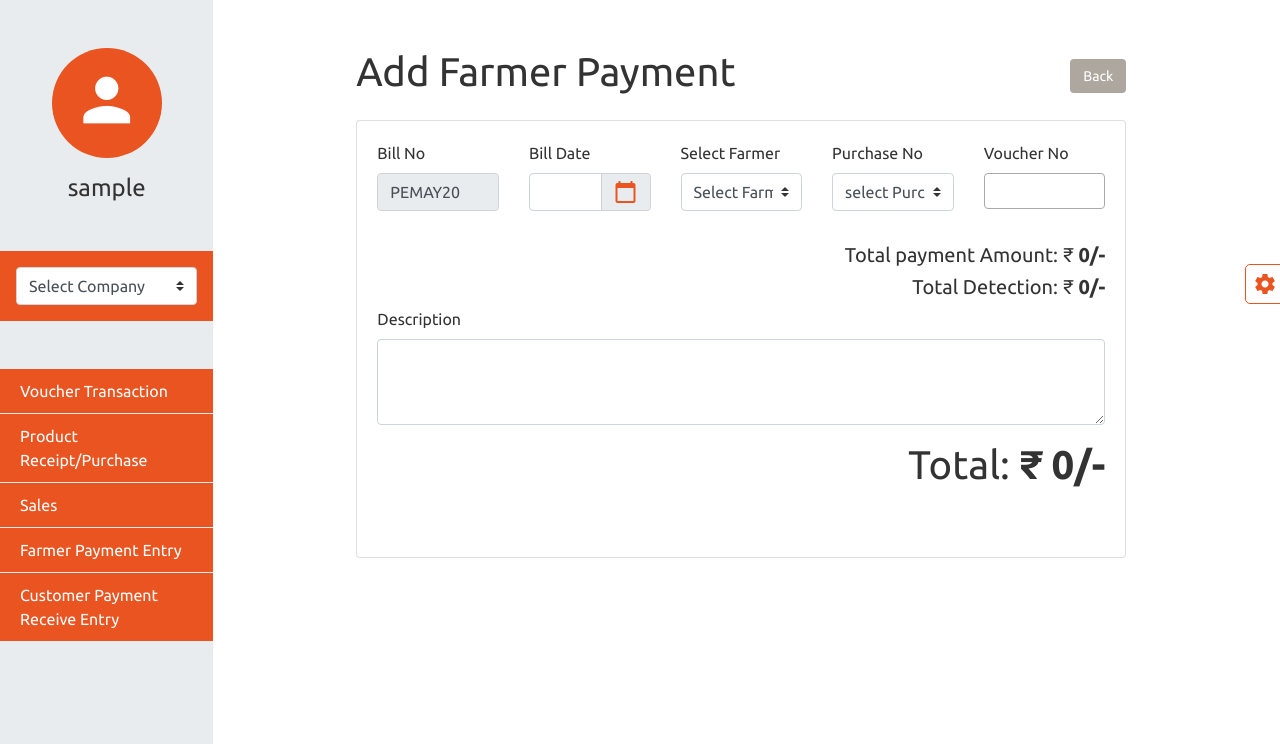
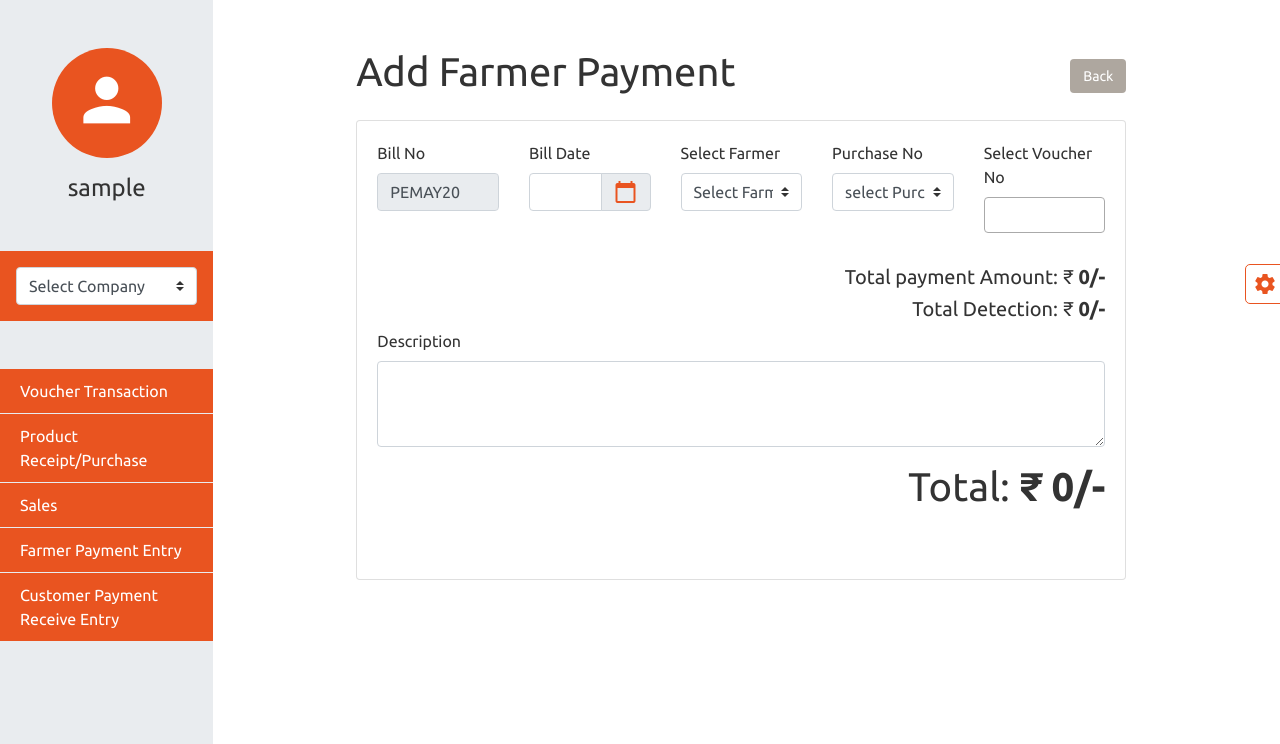
Before and after one commit to exsaro/mango-mandi, a PHP site: page /View/addFarmerPayment.php in a window 1280 px wide. Shown: the part 56-800 px from the top of the page. Run offline with PHP 8.4, Linux system fonts and the light colour scheme; the visitor is signed in with stand-in values (Sample User, id 1); data that the repository does not hold is empty.

Commit message:
changes fixed

```diff
--- a/View/addFarmerPayment.php
+++ b/View/addFarmerPayment.php
@@ -62,7 +62,7 @@
                             </div>
                             <div class="col">
                                 <div class="form-group">
-                                    <label for="">Voucher No</label>
+                                    <label for="">Select Voucher No</label>
                                     <select name="voucher_id" id="payment_voucher_id" class="custom-select multi"  multiple="multiple">
                                     </select>
                                 </div>
--- a/js/app.js
+++ b/js/app.js
@@ -454,7 +454,7 @@ $('#payment_farmer_id').change(function(){
 
                 $("#payment_voucher_id").empty();
                 if(data['voucher'].length > 0 && data['purchase'].length > 0){
-                    var voucherHtml = '<option value="">Select Voucher</option>';
+                    var voucherHtml = '';
                     $.each( data['voucher'] , function( index, item ) {
                         voucherHtml += '<option value="'+item.voucher_id  +'">'+item.voucher_no+'</option>';
                     });
```
